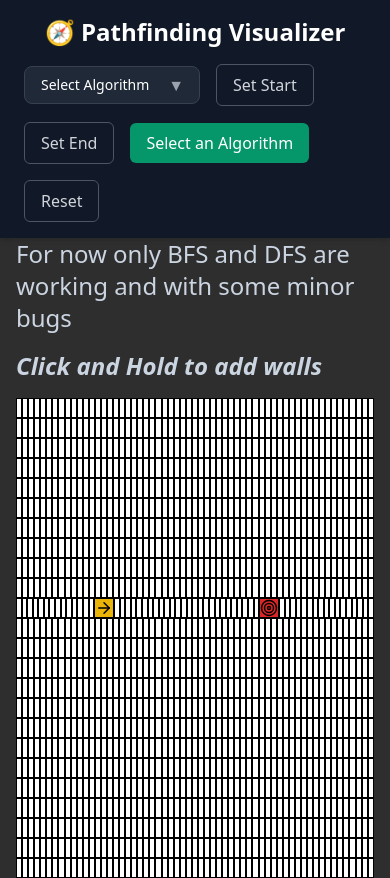
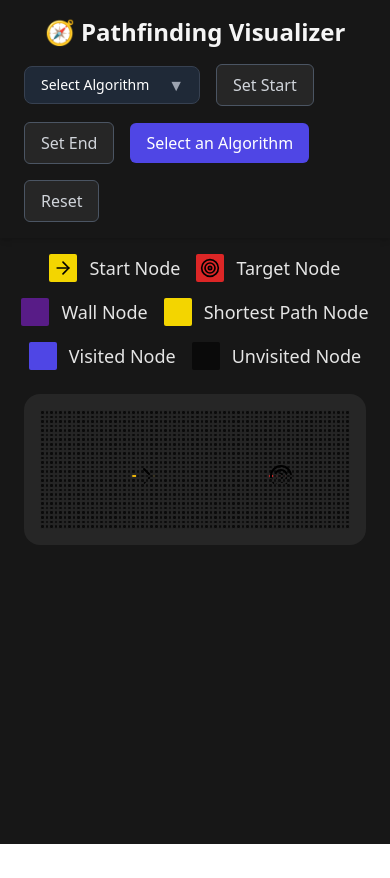
Before and after one commit to ArinLamba/Pathfinder-Visualizer, a React (Vite) app: page / in a window 390 px wide. After the commit the page ends 844 px from the top, so only its background shows below. Built offline with nearby package versions, Linux system fonts and the light colour scheme.

Commit message:
fix responsiveness for small screen

```diff
--- a/src/App.tsx
+++ b/src/App.tsx
@@ -1,9 +1,11 @@
+import { GridTraversalBFS } from "./components/Example"
 import { Home } from "./pages/Home"
 
 function App() {
 
   return (
     <div>
+      {/* <GridTraversalBFS /> */}
       <Home />
     </div>
   )
--- a/src/components/Controls.tsx
+++ b/src/components/Controls.tsx
@@ -10,6 +10,8 @@ type Props = {
   onReset: () => void;
   setInputDisabled: (input: boolean) => void;
   setAlgo: (algo: AlgoSelection) => void;
+  isRunning: boolean;
+  setIsRunning: (state: boolean) => void;
 }
 
 export const Controls = ({
@@ -17,7 +19,9 @@ export const Controls = ({
   setMode,
   onReset,
   setInputDisabled,
-  setAlgo
+  setAlgo,
+  isRunning,
+  setIsRunning
 }: Props) => {
   const [selectedAlgo, setSelectedAlgo] = useState<AlgoSelection>(null);
 
@@ -25,17 +29,18 @@ export const Controls = ({
   const isStartActive = mode === "start";
   const isEndActive = mode === "end";
 
-  const baseClass = "text-gray-300 hover:text-white px-4 py-2 border border-gray-600 rounded-md transition";
+  const baseClass = "text-gray-300 hover:text-white px-4 py-2 border border-gray-600 rounded-md transition disabled:cursor-not-allowed";
 
   // For Start Button
-  const startBtnClass = baseClass + (isStartActive ? " bg-fuchsia-600 text-white" : " text-gray-300");
+  const startBtnClass = baseClass + (isStartActive ? " bg-fuchsia-600 text-white" : " bg-neutral-800 text-gray-300");
 
   // For End Button
-  const endBtnClass = baseClass + (isEndActive ? " bg-fuchsia-600 text-white" : " text-gray-300");
+  const endBtnClass = baseClass + (isEndActive ? " bg-fuchsia-600 text-white" : " bg-neutral-800 text-gray-300");
 
 
   const handleVisualize = () => {
     if(!selectedAlgo) return;
+    setIsRunning(true);
     setAlgo(selectedAlgo);
     setMode("wall");
     // TODO: thinking of adding auto reset the grid except the wall cells in case of user added more walls and then compute again the algo
@@ -54,15 +59,14 @@ export const Controls = ({
   };
 
   const handleSelect = (e: any) => {
-    // setInputDisabled(false);
     setSelectedAlgo(e.target.value as AlgoSelection);
   };
 
 
   return (
-    <header className="w-full px-6 py-4 bg-gray-900 shadow-md">
+    <header className="w-full px-6 py-4 bg-neutral-900 shadow-md text-neutral-100">
       <div className="max-w-6xl mx-auto flex flex-col md:flex-row items-center justify-between gap-4">
-        <h1 className="text-2xl font-bold text-white">
+        <h1 className="text-2xl md:text-3xl font-semibold">
           🧭 Pathfinding Visualizer
         </h1>
 
@@ -72,6 +76,7 @@ export const Controls = ({
             <select
               value={selectedAlgo || ''}
               onChange={(e) => handleSelect(e)}
+
               className="appearance-none w-full bg-gray-800 border border-gray-700 text-white text-sm rounded-lg focus:ring-emerald-500 focus:border-emerald-500 block px-4 py-2"
             >
               <option value="" disabled>
@@ -92,6 +97,7 @@ export const Controls = ({
           <button
             className={startBtnClass}
             onClick={handleStart}
+            disabled={isRunning}
           >
             {isStartActive ? "Cancel Start" : "Set Start"}
           </button>
@@ -99,20 +105,22 @@ export const Controls = ({
           <button
             className={endBtnClass}
             onClick={handleEnd}
+            disabled={isRunning}
           >
             {isEndActive ? "Cancel End" : "Set End"}
           </button>
           {/* Visualize Button */}
           <button
-            className="bg-emerald-600 hover:bg-emerald-700 text-white px-4 py-2 rounded-md transition"
+            className="bg-indigo-600 hover:bg-indigo-700 text-white px-4 py-2 rounded-md transition"
             onClick={handleVisualize}
+            disabled={isRunning}
           >
             {selectedAlgo ? `Visualize ${selectedAlgo}!` : 'Select an Algorithm'}
           </button>
 
           {/* Reset Button */}
           <button
-            className={baseClass}
+            className={baseClass + " bg-neutral-800"}
             onClick={onReset}
           >
             Reset
--- a/src/components/Grid.tsx
+++ b/src/components/Grid.tsx
@@ -16,15 +16,16 @@ type Props = {
   resetFlag: boolean; // used to trigger grid reset
   inputDisabled: boolean;
   setInputDisabled: (input: boolean) => void;
+  isRunning: boolean;
+  setIsRunning: (state: boolean) => void;
 }
 
-export const Grid = ({ mode, algo, resetFlag, inputDisabled, setInputDisabled } : Props) => {
+export const Grid = ({ mode, algo, resetFlag, inputDisabled, setInputDisabled, isRunning, setIsRunning } : Props) => {
 
   const [grid, setGrid] = useState(generateGrid());
   const [startPos, setStartPos] = useState<[number,number] >([START_ROW, START_COL]);
   const [endPos, setEndPos] = useState<[number,number] >([END_ROW, END_COL]);
   const [isMouseDown, setIsMouseDown] = useState(false);
-
 
   const toggleWall = (row:number, col:number) => {
     if(grid[row][col].isStart || grid[row][col].isEnd) return;
@@ -35,6 +36,8 @@ export const Grid = ({ mode, algo, resetFlag, inputDisabled, setInputDisabled }
 
 
   const handleClick = (row: number, col: number) => {
+    console.log(row,col);
+
     if(mode === null || inputDisabled) return;
     // function to add walls they should be added by default no button is required to toggle them
     // write your function here
@@ -73,11 +76,11 @@ export const Grid = ({ mode, algo, resetFlag, inputDisabled, setInputDisabled }
       setTimeout(() => {
         animatePath(path, setGrid);
         setInputDisabled(false);
+        setIsRunning(false)
       },15 * bfsPath.length);
 
       return;
     }
-
 
     else if(algo === "DFS") {
       const newGrid = cloneGrid(grid);
@@ -91,6 +94,7 @@ export const Grid = ({ mode, algo, resetFlag, inputDisabled, setInputDisabled }
       setTimeout(() => {
         animatePath(dfsPath, setGrid);
         setInputDisabled(false);
+        setIsRunning(false);
       }, 20 * dfsPath.length);
 
       return;
@@ -101,20 +105,22 @@ export const Grid = ({ mode, algo, resetFlag, inputDisabled, setInputDisabled }
 
   // Whenever resetFlag changes, reset the grid
   useEffect(() => {
+
+    if(isRunning) return;
     setGrid(generateGrid());
     setStartPos([START_ROW,START_COL]);
     setEndPos([END_ROW,END_COL]);
   }, [resetFlag]);
 
   return (
-    <div className="">
+    <div className="flex justify-center p-2">
       <div
         onMouseLeave={() => setIsMouseDown(false)}
         onMouseUp={() => setIsMouseDown(false)}
-        className=""
+        className="inline-block"
       >
         {grid.map((row, i) =>
-          <div key={i} className="flex max-w-fit bg-white">
+          <div key={i} className="grid" style={{ gridTemplateColumns: `repeat(${row.length}, minmax(0, 1fr))` }}>
             {row.map((cell, j) =>
               <Node
                 key={`${i}-${j}`}
--- a/src/components/Instructions.tsx
+++ b/src/components/Instructions.tsx
@@ -1,12 +1,28 @@
+import { ArrowRight, Target } from "lucide-react";
 
 export const Instructions = () => {
+  const legendItems = [
+    { icon: <ArrowRight size={20} className="text-black" />, bg: "#f3d500", label: "Start Node" },
+    { icon: <Target size={20} className="text-black" />, bg: "#dc2626", label: "Target Node" },
+    { bg: "#581c87", label: "Wall Node" },
+    { bg: "#f3d500", label: "Shortest Path Node" },
+    { bg: "#4f46e5", label: "Visited Node" },
+    { bg: "#0a0a0a", label: "Unvisited Node" },
+  ];
 
   return (
-    <div className="">
-      <h1 className="md:flex-row flex felx-col mx-4 items-center text-2xl md:mx-auto max-w-7xl text-slate-300 justify-between gap-4 flex-wrap">
-        For now only BFS and DFS are working and with some minor bugs <br />
-        <i className="font-bold">Click and Hold to add walls</i>
-      </h1>
+    <div className="mx-5 pt-4 sticky top-0 z-50 flex flex-wrap md:flex-row gap-4 md:gap-x-12 justify-center items-center text-neutral-100 text-lg">
+      {legendItems.map((item, idx) => (
+        <div key={idx} className="flex items-center gap-x-3">
+          <div
+            className="w-7 h-7 flex items-center justify-center rounded-sm"
+            style={{ backgroundColor: item.bg }}
+          >
+            {item.icon || null}
+          </div>
+          <p className="text-neutral-200">{item.label}</p>
+        </div>
+      ))}
     </div>
   );
 };
--- a/src/components/Node.tsx
+++ b/src/components/Node.tsx
@@ -14,12 +14,13 @@ export const Node = React.memo(({ node, onToggleWall, onMouseEnter } : Props) =>
 
   const { isStart, isEnd, isVisited, isWall, isPath } = node;
 
-  let className = "md:w-7 md:h-7 h-5 w-5 text-2xl flex items-center justify-evenly border-[0.1px] rounde border-black cursor-default";
-  if(isStart || isPath) className += " bg-yellow-500";
+  let className = "aspect-square h-full rounded-sm flex items-center justify-center border-[0.1px] border-neutral-800 cursor-default";
+  if(isStart) className += " bg-yellow-500";
   else if(isEnd) className += " bg-red-600";
-  else if(isVisited) className += " bg-[#CC00FF]";
-  else if(isWall) className += " bg-gray-700";
-  else className += " bg-white hover:bg-slate-500 hover:scale-125 hover:shadow-[4px_4px_0px_rgba(0,0,0,0.5)] transition-transform ease-in-out";
+  else if(isPath) className += " animate-pathHighlight";
+  else if(isVisited) className += " animate-Visit";
+  else if(isWall) className += " animate-wallBuild";
+  else className += " bg-neutral-950 hover:bg-neutral-600 hover:scale-125 transition-transform ease-in-out";
 
   return (
     <button
@@ -27,8 +28,8 @@ export const Node = React.memo(({ node, onToggleWall, onMouseEnter } : Props) =>
       onMouseDown={onToggleWall}
       onMouseEnter={onMouseEnter}
       >
-      {isStart ? <ArrowRight size={24} /> : ""}
-      {isEnd ? <Target size={24}/> : ""}
+      {isStart ? <ArrowRight className="aspect-square" /> : ""}
+      {isEnd ? <Target className="aspect-square"/> : ""}
     </button>
   );
 });
--- a/src/index.css
+++ b/src/index.css
@@ -11,5 +11,4 @@
 html,body {
   height: 100%;
   width: 100%;
-  background-color: #2e2e2e;
-}
+};
--- a/src/pages/Home.tsx
+++ b/src/pages/Home.tsx
@@ -12,6 +12,7 @@ export const Home = () => {
   const [algo, setAlgo] = useState<AlgoSelection>(null);
   const [inputDisabled, setInputDisabled] = useState(false);
   const [resetFlag, setResetFlag] = useState(false); // toggled to reset grid
+  const [isRunning, setIsRunning] = useState(false);
 
   const handleReset = () => {
     setResetFlag(prev => !prev);
@@ -22,23 +23,29 @@ export const Home = () => {
 
 
   return (
-    <div className="min-h-screen">
+    <div className="min-h-screen mb-2 bg-neutral-900">
       <Controls
         mode={mode}
         setMode={setMode}
         onReset={handleReset}
         setInputDisabled={setInputDisabled}
         setAlgo={setAlgo}
+        isRunning={isRunning}
+        setIsRunning={setIsRunning}
       />
       <Instructions />
-      <div className="m-4 inset-0">
+      <div className="m-6 p-2 rounded-2xl overflow-x-auto bg-neutral-800">
+        <div className="flex justify-center">
           <Grid
             mode={mode}
             algo={algo}
             resetFlag={resetFlag}
             inputDisabled={inputDisabled}
             setInputDisabled={setInputDisabled}
+            isRunning={isRunning}
+            setIsRunning={setIsRunning}
           />
+        </div>
       </div>
     </div>
   );
--- a/src/utils/constants.ts
+++ b/src/utils/constants.ts
@@ -1,10 +1,10 @@
-export const BOARD_ROWS = 24;
-export const BOARD_COLS = 59;
+export const BOARD_ROWS = 26;
+export const BOARD_COLS = 68;
 
-export const START_ROW = 10;
-export const START_COL = 14;
-export const END_ROW = 10;
-export const END_COL = 41;
+export const START_ROW = 14;
+export const START_COL = 20;
+export const END_ROW = 14;
+export const END_COL = 50;
 
 
 export const directions = [
```
Also changed, not shown: tailwind.config.ts (+27 -1 lines), 1 other file (tests, documents, lock files or other folders). Lines whose indentation alone changed are shown as unchanged.
